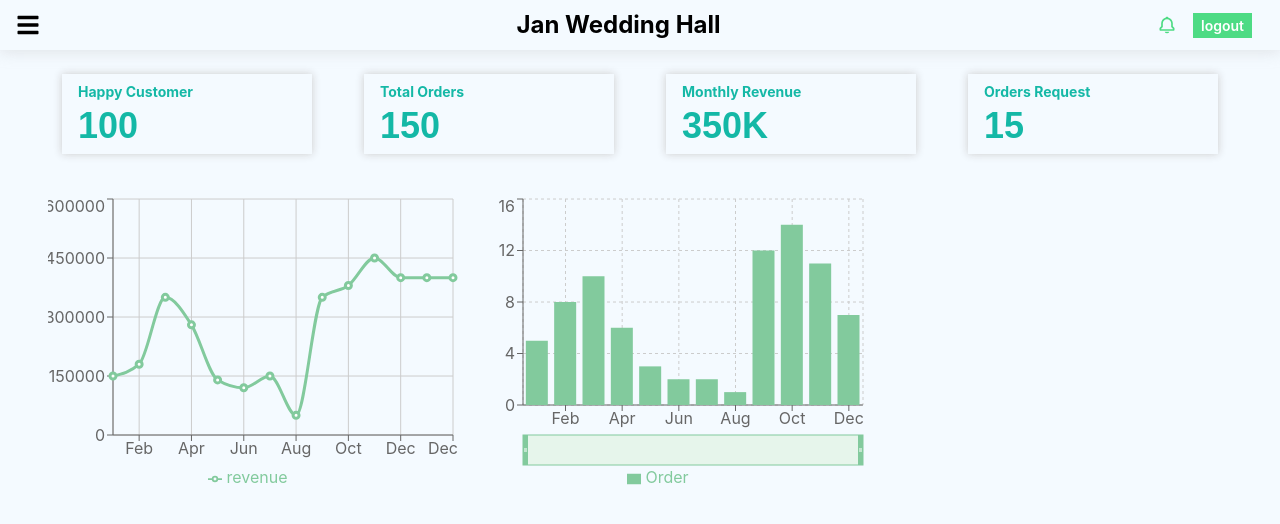
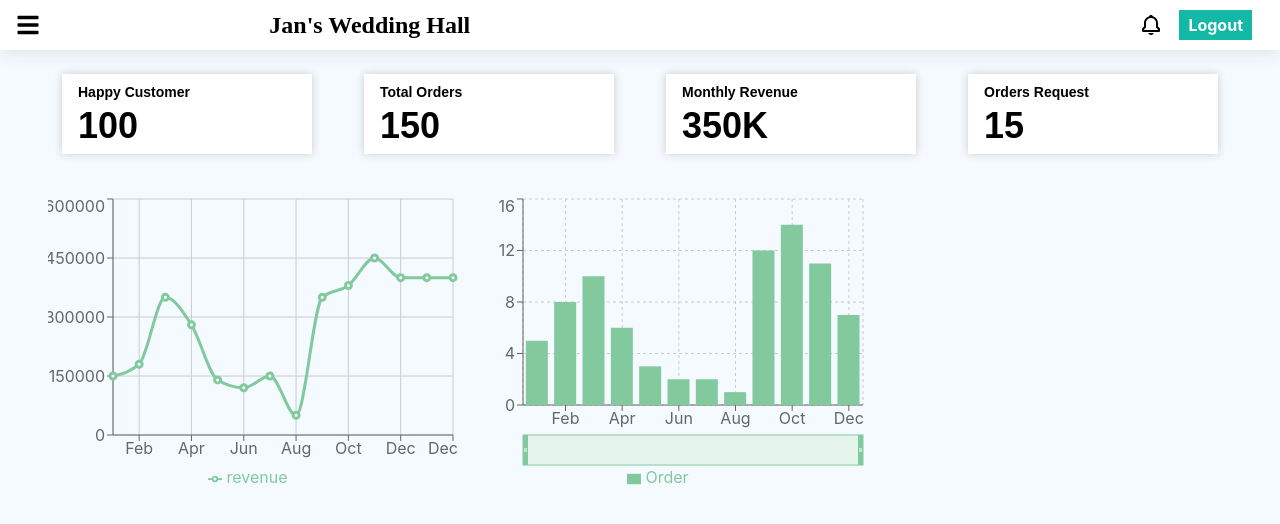
Before and after one commit to yasinafridi1/wedbook, a React (Create React App) app in the folder frontend/: page / in a window 1280 px wide. Shown: the top 524 px of the page. Built offline with nearby package versions, Linux system fonts and the light colour scheme.

Commit message:
color changed in navbar,rqating card

```diff
--- a/frontend/src/Components/Dashboard/BarCharts.jsx
+++ b/frontend/src/Components/Dashboard/BarCharts.jsx
@@ -11,8 +11,6 @@ import {
   Brush,
 } from "recharts";
 const BarCharts = ({ width, height }) => {
-  //  const { backgroundColor, strokeColor,id } = props;
-  console.log(width);
   return (
     <>
       <BarChart width={width} height={height} data={BarChartData}>
--- a/frontend/src/Components/Dashboard/Buttons.jsx
+++ b/frontend/src/Components/Dashboard/Buttons.jsx
@@ -1,20 +1,17 @@
 import React from "react";
 import { MdOutlineProductionQuantityLimits } from "react-icons/md";
 import "../../pages/vendorPage/Vendor.css";
-const Buttons = ({name,order,onClick}) => {
+const Buttons = ({ name, order, onClick }) => {
   return (
     <section
-    onClick={onClick}
-     className="flex w-[250px] h-[80px] cardshadow mt-6">
+      onClick={onClick}
+      className="flex w-[250px] h-[80px] cardshadow mt-6 cursor-pointer transition-all ease-in-out duration-500 bg-white text-primary hover:bg-teal-500 hover:text-white">
       <div className="w-full h-full flex justify-between">
         <div className="flex flex-col justify-center pl-4">
-          <span className="text-sm font-bold text-primary">{name}</span>
-          <h1 className="font-bold text-4xl pt-1 text-secular text-primary">{order}</h1>
+          <span className="text-sm font-bold text-ubunto">{name}</span>
+          <h1 className="font-bold text-4xl pt-1 text-secular">{order}</h1>
 
         </div>
-        {/* <div className="font-bold text-5xl flex items-center mr-4">
-         {icon}
-        </div> */}
       </div>
     </section>
   );
--- a/frontend/src/Components/Dashboard/Charts.jsx
+++ b/frontend/src/Components/Dashboard/Charts.jsx
@@ -1,4 +1,5 @@
 import React from "react";
+import { FaRegBell } from "react-icons/fa";
 import {
   LineChart,
   Line,
@@ -9,7 +10,7 @@ import {
   Legend,
 } from "recharts";
 import { ChartData } from "../Data/LineChartData";
-const Charts = ({width,height}) => {
+const Charts = ({ width, height }) => {
 
   return (
     <>
--- a/frontend/src/Components/Dashboard/Dashboard.jsx
+++ b/frontend/src/Components/Dashboard/Dashboard.jsx
@@ -4,14 +4,26 @@ import Buttons from "./Buttons";
 import Charts from "./Charts";
 
 const Dashboard = () => {
+  function btnCliked1(params) {
+    alert('button clicked1');
+  }
+  function btnCliked2(params) {
+    alert('button clicked2');
+  }
+  function btnCliked3(params) {
+    alert('button clicked3');
+  }
+  function btnCliked4(params) {
+    alert('button clicked4');
+  }
   return (
     <>
       <div className="w-[100vw] h-[100vh] px-12">
         <div className="flex gap-6 justify-around">
-          <Buttons name="Happy Customer" order="100"  />
-          <Buttons name="Total Orders" order="150" />
-          <Buttons name="Monthly Revenue" order="350K" />
-          <Buttons name="Orders Request" order="15" />
+          <Buttons onClick={btnCliked1} name="Happy Customer" order="100" />
+          <Buttons onClick={btnCliked2} name="Total Orders" order="150" />
+          <Buttons onClick={btnCliked3} name="Monthly Revenue" order="350K" />
+          <Buttons onClick={btnCliked4} name="Orders Request" order="15" />
         </div>
         <div className="py-10 flex">
           <Charts width={410} height={300} />
--- a/frontend/src/Components/Feedbacks/RatingCard.js
+++ b/frontend/src/Components/Feedbacks/RatingCard.js
@@ -5,19 +5,18 @@ const RatingCard = () => {
     <>
 
       {
-                RatingData.map((data,index)=>(
-                    <div className='w-[800px] flex justify-between border border-x border-y border-gray-300 p-4 flex-col'>
+        RatingData.map((data, index) => (
+          <div className='mx-auto w-[90%] flex justify-between bg-white Adminshadow p-4 flex-col'>
             <div className='flex justify-between w-full'>
               <div className='py-2'>
 
                 <h1 className='text-md font-semibold'>{data.customer}</h1>
-            <span className='text-xs'>Date:{data.date}</span>
+                <span className='text-sm'>Date:{data.date}</span>
               </div>
-
               <span className='text-md'>{data.review}</span>
             </div>
-        <p className='w-full flex text-xs'>
-        { data.comment}
+            <p className='w-full flex text-sm text-black font-semibold'>
+              {data.comment}
             </p>
           </div>
         ))
--- a/frontend/src/Components/SideBar/Sidebar.js
+++ b/frontend/src/Components/SideBar/Sidebar.js
@@ -10,37 +10,36 @@ const Sidebar = () => {
   const [sidebar, setSideBar] = useState(false);
   return (
     <>
-      <div className="flex justify-between Adminshadow h-[50px] w-[100vw]">
-        <div className="text-2xl flex items-center pl-4">
+      <div className="flex justify-between Adminshadow h-[50px] w-[100vw] bg-white">
+        <div className="text-2xl flex items-center pl-4 w-[20%]">
           <FaBars onClick={() => setSideBar(!sidebar)} />
         </div>
-        <div className="flex items-center">
-          <h1 className="text-2xl font-bold ml-10">Jan Wedding Hall</h1>
+        <div className="flex justify-start items-center w-[80%]">
+          <h1 className="text-2xl font-bold ml-10 text-dancing text-primary">Jan's Wedding Hall</h1>
         </div>
         <div className="flex justify-center items-center pr-4">
-          <span className="text-xl text-[#4ddb84]">
-          <BiBell/>
+          <span className="text-primary text-2xl">
+            <BiBell />
           </span>
-          <button className="py-[2px] px-2 text-white bg-[#4ddb84] mr-3 ml-4 text-[14px] font-semibold">
-            logout
+          <button className="py-[2px] px-2 text-white bg-primary mr-3 ml-4 text-md font-bold border border-teal-500 transition-all ease-in-out duration-500 hover:bg-white hover:text-teal-500">
+            Logout
           </button>
         </div>
       </div>
       <nav
-        className={`${
-          sidebar
-            ? "nav-menu active z-50 bg-green-300"
-            : "nav-menu z-50 bg-[#4ddb84]"
-        } `}
+        className={`${sidebar
+          ? "nav-menu active z-50 bg-primary"
+          : "nav-menu z-50 bg-primary"
+          } `}
       >
         <div className="text-2xl flex justify-end p-3">
-          <AiOutlineClose onClick={() => setSideBar(!sidebar)} />
+          <AiOutlineClose className="text-2xl text-white" onClick={() => setSideBar(!sidebar)} />
         </div>
         <div className="w-full flex flex-col pl-10">
           {SidebarData.map((item, index) => (
             <NavLink to={item.path} key={index} className="flex items-center">
-              <span className="flex py-4 pr-3 text-2xl">{item.icon}</span>
-              <span className="text-xl font-bold">{item.title}</span>
+              <span className="flex py-4 pr-3 text-2xl text-slate-200">{item.icon}</span>
+              <span className="text-xl font-bold text-ubunto text-slate-200">{item.title}</span>
             </NavLink>
           ))}
         </div>
--- a/frontend/src/index.css
+++ b/frontend/src/index.css
@@ -1,9 +1,5 @@
 @tailwind base;
 @tailwind components;
-
-.text-primary {
-  @apply text-teal-500;
-}
 
 .bg-primary {
   @apply bg-teal-500;
@@ -14,8 +10,9 @@
 @import url('https://fonts.googleapis.com/css2?family=Ubuntu:wght@700&display=swap');
 @import url("https://fonts.googleapis.com/css2?family=Secular+One&display=swap");
 @import url('https://fonts.googleapis.com/css2?family=Inter:wght@200&display=swap');
+@import url('https://fonts.googleapis.com/css2?family=Asap+Condensed:wght@300&display=swap');
+@import url('https://fonts.googleapis.com/css2?family=Dancing+Script:wght@500&display=swap');
 
-@import url('https://fonts.googleapis.com/css2?family=Asap+Condensed:wght@300&display=swap');
 
 
 * {
@@ -37,16 +34,6 @@
   color: var(--text-secondary);
 } */
 
-
-.text-testimonial {
-  font-family: 'Asap Condensed', sans-serif;
-}
-
-.text-menu {
-  color: var(--text-whitesh);
-}
-
-
 html {
   overflow-x: hidden;
 }
@@ -66,6 +53,19 @@ a {
 .text-ubunto {
   font-family: 'Ubuntu', sans-serif;
 }
+
+.text-testimonial {
+  font-family: 'Asap Condensed', sans-serif;
+}
+
+.text-dancing {
+  font-family: 'Dancing Script', cursive;
+}
+
+.text-menu {
+  color: var(--text-whitesh);
+}
+
 
 .nav {
   transition: all 0.3s ease-in-out;
--- a/frontend/src/pages/vendorPage/Vendor.css
+++ b/frontend/src/pages/vendorPage/Vendor.css
@@ -2,57 +2,73 @@
   width: 750px;
   height: 300px;
 }
+
 .width {
   width: 750px;
 }
+
 .border_b {
   border-bottom: 2px solid gray;
 }
+
 .vendor_services {
   width: 250px;
   height: auto;
 }
+
 .vendor_padding {
   padding-top: 118.5px;
 }
+
 .gallery {
   height: auto;
   width: 1019px;
 }
+
 .Image_width {
   width: 210px;
   height: 280px;
 }
+
 .Image_height {
   width: 210px;
   height: 180px;
 }
+
 .page {
   width: 100vw;
   height: 100vh;
 }
+
 .left {
   flex: 1;
 }
+
 .right {
   flex: 4;
 }
+
 .cardshadow {
   box-shadow: 0px 0px 8px 0px rgb(203 203 203 / 98%);
 }
+
 .Adminshadow {
-  box-shadow: 0px 1px 15px rgba(187, 187, 187, 0.4);
+  box-shadow: 0px 0px 20px 0px rgb(220 220 220 / 98%);
 }
+
 .template {
   grid-template-columns: 12.5rem auto;
 }
-.nav-menu{
+
+.nav-menu {
   position: fixed;
   top: 0;
   left: -100%;
   width: 250px;
   height: 100%;
+  transition: all .5s ease-in-out;
 }
-.active{
-  left:0;
+
+.active {
+  left: 0;
 }
```
Lines whose indentation alone changed are shown as unchanged.
